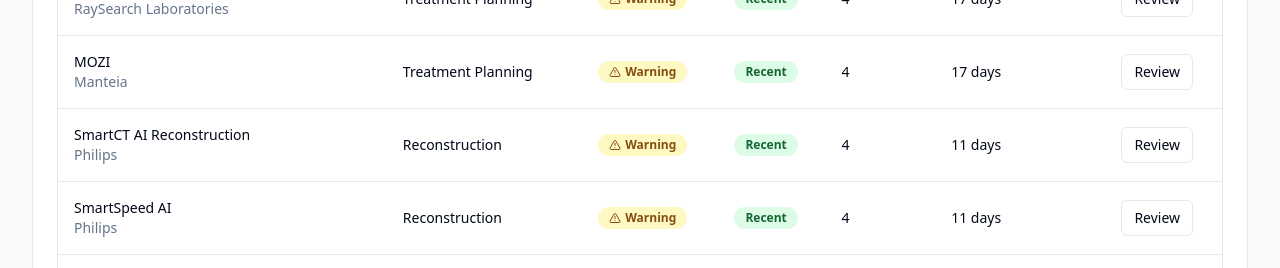
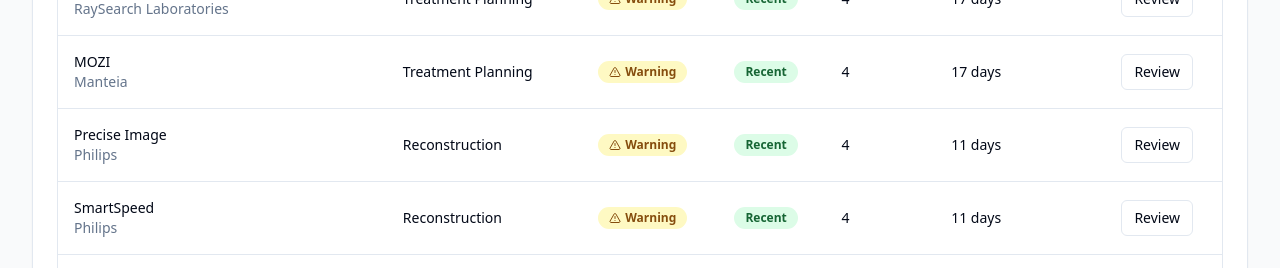
Before and after one commit to DLinRT-eu/website, a React (Vite) app: page /review in a window 1280 px wide. Shown: the part 3720-3988 px from the top of the page. Built offline with nearby package versions, Linux system fonts and the light colour scheme.

Commit message:
Refactor: Update Philips reconstruction product names

```diff
--- a/src/data/products/reconstruction/philips.ts
+++ b/src/data/products/reconstruction/philips.ts
@@ -3,11 +3,11 @@ import { ProductDetails } from "@/types/productDetails";
 
 export const PHILIPS_PRODUCTS: ProductDetails[] = [
   {
-    id: "philips-smartct-ai-reconstruction",
-    name: "SmartCT AI Reconstruction",
+    id: "philips-precise-image",
+    name: "Precise Image",
     company: "Philips",
     category: "Reconstruction",
-    description: "AI-powered CT reconstruction technology that achieves high image quality at lower radiation doses.",
+    description: "Advanced CT reconstruction technology that achieves high image quality at lower radiation doses.",
     features: ["Deep learning-based", "Low-dose imaging", "CT modality"],
     certification: "CE Mark",
     logoUrl: "/logos/philips.png",
@@ -65,11 +65,11 @@ export const PHILIPS_PRODUCTS: ProductDetails[] = [
 
   },
   {
-    id: "philips-smartspeed-ai",
-    name: "SmartSpeed AI",
+    id: "philips-smartspeed",
+    name: "SmartSpeed",
     company: "Philips",
     category: "Reconstruction",
-    description: "AI-driven MRI acceleration technology using deep learning reconstruction algorithms to reduce scan times while maintaining image quality.",
+    description: "MRI acceleration technology using deep learning reconstruction algorithms to reduce scan times while maintaining image quality.",
     features: ["Deep learning-based", "Fast acquisition", "MRI modality"],
     certification: "CE Mark",
     logoUrl: "/logos/philips.png",
```
